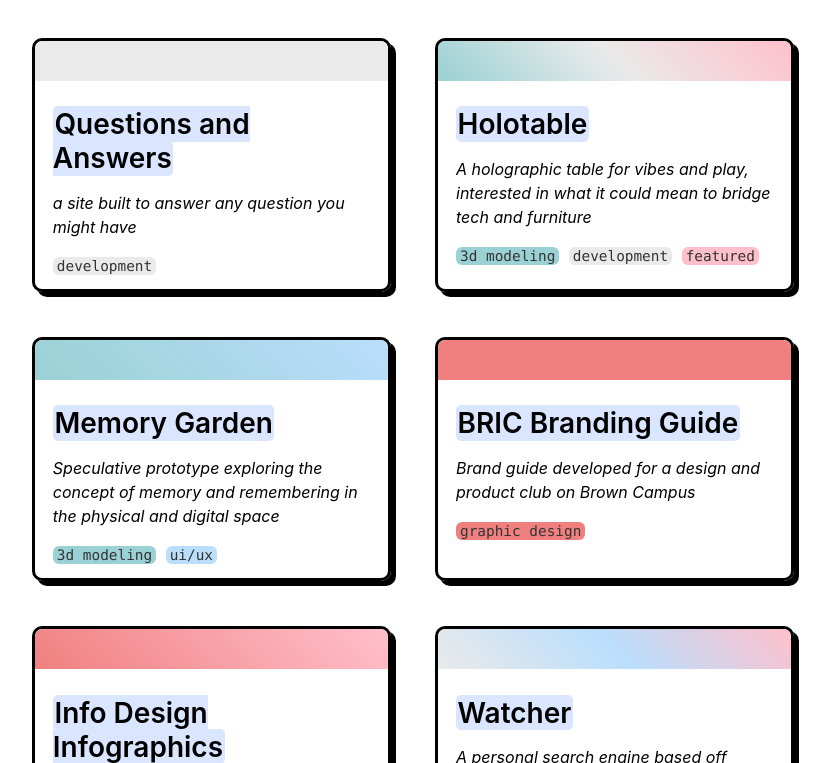
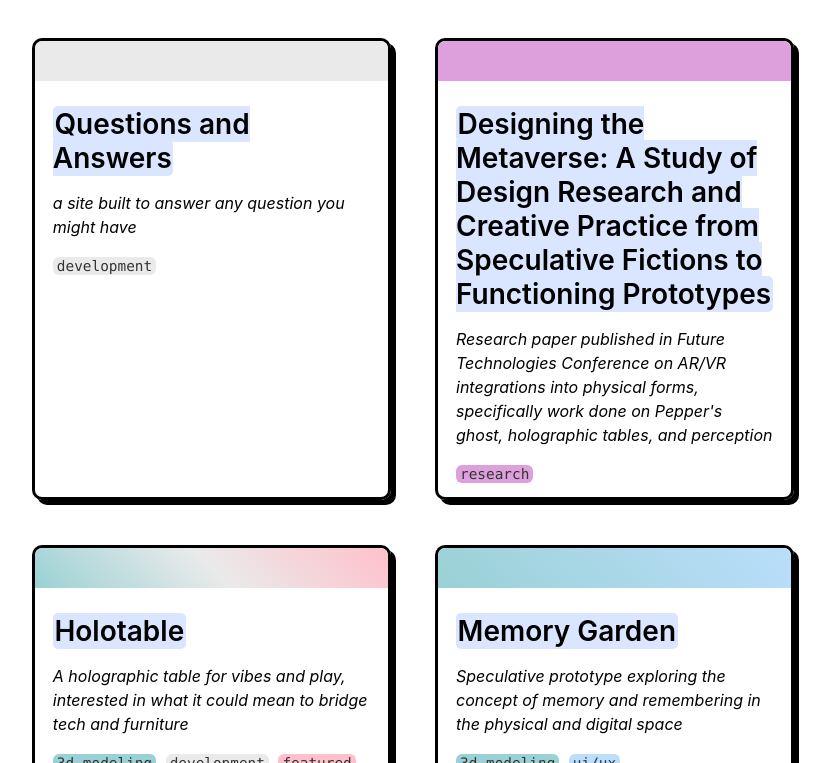
Before and after one commit to zhaovan/personal-site, a Next.js app: page /projects in a window 1280 px wide. Shown: the part 877-1640 px from the top of the page, without its empty margins (227-1057 px from the left). Built offline with nearby package versions, Linux system fonts and the light colour scheme; a web font is replaced by a local one.

Commit message:
all tags now have at least two items

```diff
--- a/data/projects.js
+++ b/data/projects.js
@@ -33,6 +33,13 @@
     description: "a site built to answer any question you might have",
     website: "https://www.questionsandanswers.app/",
     tags: ["development"],
+  },
+  {
+    name: "Designing the Metaverse: A Study of Design Research and Creative Practice from Speculative Fictions to Functioning Prototypes",
+    description:
+      "Research paper published in Future Technologies Conference on AR/VR integrations into physical forms, specifically work done on Pepper's ghost, holographic tables, and perception",
+    website: "https://link.springer.com/chapter/10.1007/978-3-031-18458-1_38",
+    tags: ["research"],
   },
   {
     name: "Holotable",
@@ -122,6 +129,13 @@
     tags: ["ui/ux"],
   },
   {
+    name: "Tea Time",
+    description:
+      "Speaker series and publication to build community for university students who identify as LBGTQ+ in the tech and tech adjacent scene.",
+    website: "https://teatime.substack.com/",
+    tags: ["diversity"],
+  },
+  {
     name: "Staying Informed Just to Feel Something",
     description:
       "A web app built during Twitter Hackathon using a CNN for sentiment analysis on tweets to label them with content warnings",
```
